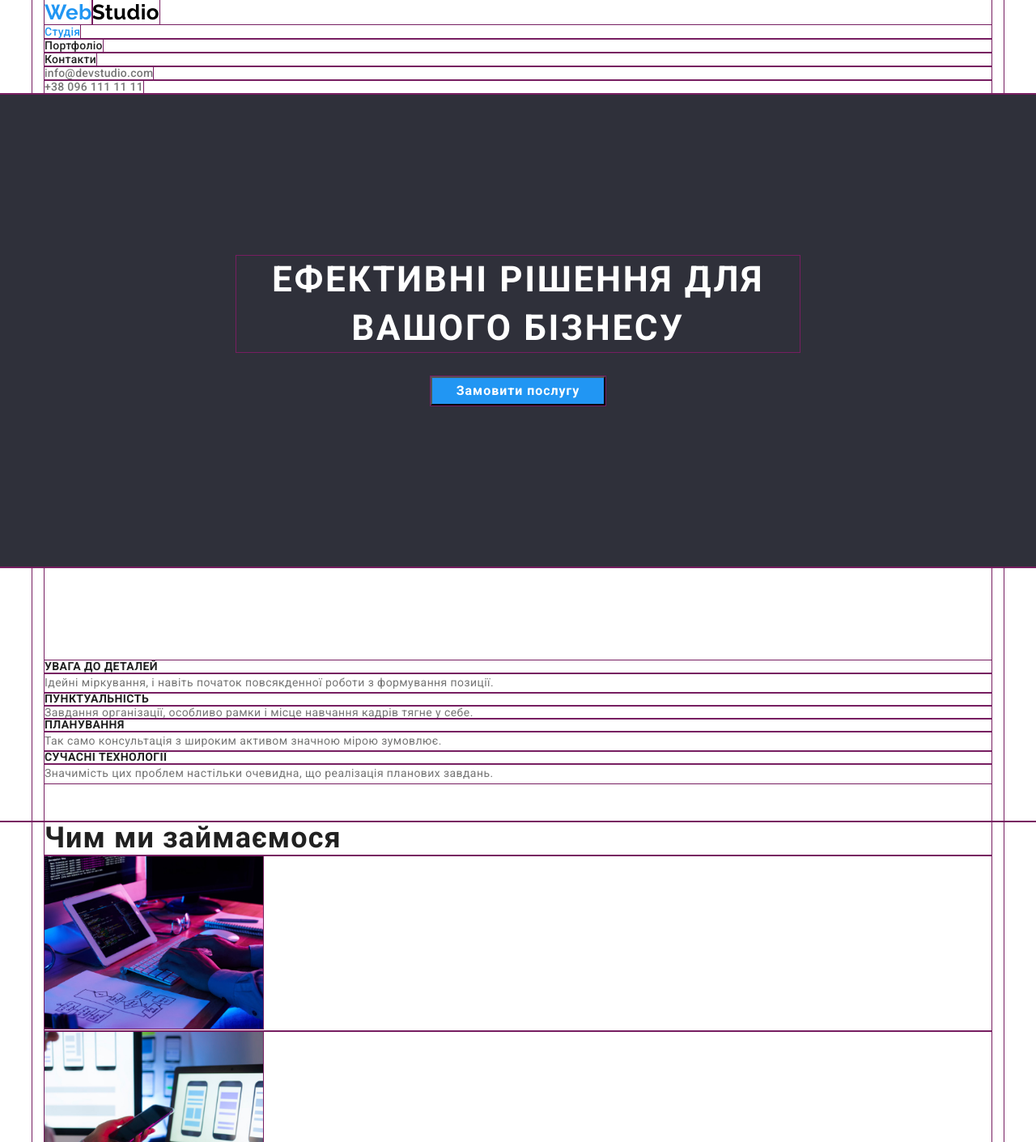
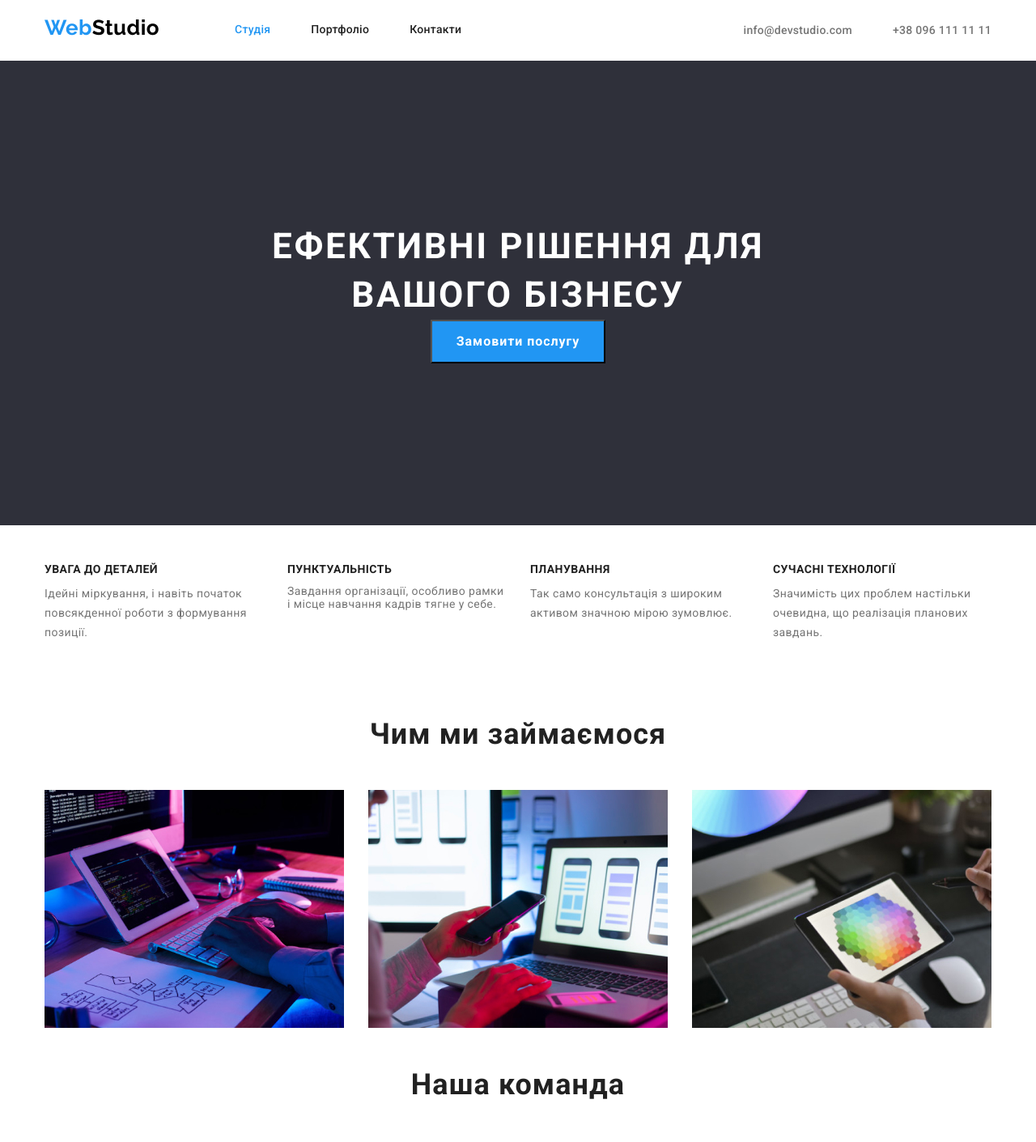
Before and after one commit to Voytesha/goit-markup-hw-03, a plain HTML site: page index.html in a window 1280 px wide. Shown: the top 1411 px of the page at 81% size. Drawn offline with nearby package versions, Linux system fonts and the light colour scheme.

Commit message:
almost done

```diff
--- a/css/styles.css
+++ b/css/styles.css
@@ -21,9 +21,7 @@
   --secondary-text-color: #000000;
 }
 
-*{
-  outline: 1px solid #771e61;
-}
+
 
 h1,
 h2,
@@ -64,11 +62,14 @@ a {
 
 
 .logo {
+  display: block;
   font-family: Raleway, sans-serif;
   font-weight: 700;
   font-size: 26px;
   line-height: 1.19;
   text-decoration-line: none;
+  padding-top: 19px;
+  padding-bottom: 25px;
 }
 .web {
   color: var(--accent-color);
@@ -82,12 +83,28 @@ a {
 
 
 /*site-nav*/
+.main-nav {
+  display: flex;
+  align-items: center;
+}
+
+.site-nav .item:not(:last-child) {
+ margin-right: 50px;
+
+}
+.site-nav {
+margin-left: 93px;
+}
 
 .site-nav .link {
+  display: block;
+
+  color: var(--title-text-color);
   font-weight: 500;
   line-height: 1.14;
   letter-spacing: 0.02em;
-  color: var(--title-text-color);
+
+
 }
 .site-nav .link:hover,
 .site-nav .link:focus,
@@ -98,6 +115,16 @@ a {
 .site-nav .link.current {
   color: var(--accent-color);
 }
+
+.nav-contacts {
+  display: flex;
+  margin-left: auto;
+}
+
+.nav-contacts .item + .item {
+  margin-left: 50px;
+}
+
 .nav-contacts .link {
   font-weight: 500;
   line-height: 1.14;
@@ -136,11 +163,13 @@ a {
   color: var(--primary-background-color);
   cursor: pointer;
   margin: 0 auto;
-  margin-top: 30px;
+  padding-top: 10px;
+  padding-bottom: 10px;
 }
 
 /*Benefits*/
 .section-title {
+  margin-bottom: 10px;
   font-weight: 700;
   font-size: 14px;
   line-height: 1.14;
@@ -156,17 +185,37 @@ a {
   color: var(--primary-text-color);
 }
 .section-benefits {
-    padding-top: 115px;
-      padding-bottom: 47px;
+  display: flex;
+  padding-top: 47px;
+  padding-bottom: 47px;
+  gap: 30px;
 }
+
+.section-benefits .item {
+  width: 270px;
+}
+
 /*What we can and team*/
 .we-can,
 .our-team {
+  padding-top: 47px;
+  padding-bottom: 47px;
   font-weight: 700;
   font-size: 36px;
+  text-align: center;
   line-height: 1, 67;
   letter-spacing: 0.03em;
   color: var(--title-text-color);
+}
+.we-can-photo {
+  display: flex;
+  gap: 30px;
+}
+.team-members {
+  display: flex;
+  gap: 30px;
+  padding-top: 50px;
+  padding-bottom: 94px;
 }
 .team-member {
   font-weight: 500;
@@ -200,10 +249,23 @@ a {
   color: var(--primary-background-color);
 }
 
-/*создание сетки портфолио
+.portfolio-nav {
 display: flex;
-flex-wrap: wrap;
-gap: 10px;*/
+align-items: center;
+justify-content: center;
+}
+
+.flex-container {
+  display: flex;
+  flex-wrap: wrap;
+  gap: 30px;
+  margin-top: 34px;
+  margin-bottom: 47px;
+}
+.flex-element {
+  width: 370px;
+  border-bottom: solid 1px #EEEEEE;
+}
 
 .example-title {
   font-weight: 700;
--- a/index.html
+++ b/index.html
@@ -20,24 +20,24 @@
 
   <body>
     <header>
-      <div class="container">
-      <nav>
+      <div class="container main-nav">
+      <nav class=" main-nav">
         <a href="/index.html" class="logo" lang="en">
           <span class="web">Web</span><span class="studio">Studio</span></a
         >
-        <ul class="site-nav">
-          <li><a href="index.html" class="link current">Студія</a></li>
-          <li><a href="portfolio.html" class="link">Портфоліо</a></li>
-          <li><a href="" class="link">Контакти</a></li>
+        <ul class="site-nav main-nav">
+          <li class="item"><a href="index.html" class="link current">Студія</a></li>
+          <li class="item"><a href="portfolio.html" class="link">Портфоліо</a></li>
+          <li class="item"><a href="" class="link">Контакти</a></li>
         </ul>
       </nav>
-      <ul class="nav-contacts">
-        <li>
+      <ul class="nav-contacts main-nav">
+        <li class="item">
           <a href="mailto:info@devstudio.com" class="link"
             >info@devstudio.com</a
           >
         </li>
-        <li><a href="tel:+380961111111" class="link">+38 096 111 11 11</a></li>
+        <li class="item"><a href="tel:+380961111111" class="link">+38 096 111 11 11</a></li>
       </ul>
       </div>
     </header>
@@ -52,30 +52,29 @@
       <!--Benefits section-->
       <section class="section">
         <div class="container">
-        <div class="section-benefits">
         <h2 hidden>Наші переваги</h2>
-        <ul>
-          <li>
+        <ul class="section-benefits">
+          <li class="item">
             <h3 class="section-title">Увага до деталей</h3>
             <p class="benefit">
               Ідейні міркування, і навіть початок повсякденної роботи з
               формування позиції.
             </p>
           </li>
-          <li>
+          <li class="item">
             <h3 class="section-title">Пунктуальність</h3>
             <p class="befit">
               Завдання організації, особливо рамки і місце навчання кадрів тягне
               у себе.
             </p>
           </li>
-          <li>
+          <li class="item">
             <h3 class="section-title">Планування</h3>
             <p class="benefit">
               Так само консультація з широким активом значною мірою зумовлює.
             </p>
           </li>
-          <li>
+          <li class="item">
             <h3 class="section-title">Сучасні технології</h3>
             <p class="benefit">
               Значимість цих проблем настільки очевидна, що реалізація планових
@@ -84,16 +83,15 @@
           </li>
         </ul>
         </div>
-        </div>
       </section>
       <!--What we can section-->
       <section>
         <div class="container">
         <h2 class="we-can">Чим ми займаємося</h2>
-        <ul>
-          <li><img src="./img/first.jpg" alt="first photo" width="270" /></li>
-          <li><img src="./img/second.jpg" alt="second photo" width="270" /></li>
-          <li><img src="./img/third.jpg" alt="third photo" width="270" /></li>
+        <ul class="we-can-photo">
+          <li><img src="./img/first.jpg" alt="first photo" width="370" /></li>
+          <li><img src="./img/second.jpg" alt="second photo" width="370" /></li>
+          <li><img src="./img/third.jpg" alt="third photo" width="370" /></li>
         </ul>
         </div>
       </section>
@@ -101,7 +99,7 @@
       <section>
         <div class="container">
         <h2 class="our-team">Наша команда</h2>
-        <ul>
+        <ul class="team-members">
           <li>
             <img src="./img/team1.jpg" alt="team1 photo" width="270" />
             <h3 class="team-member">Ігор Дем'яненко</h3>
```
Also changed, not shown: portfolio.html (+36 -28 lines).
